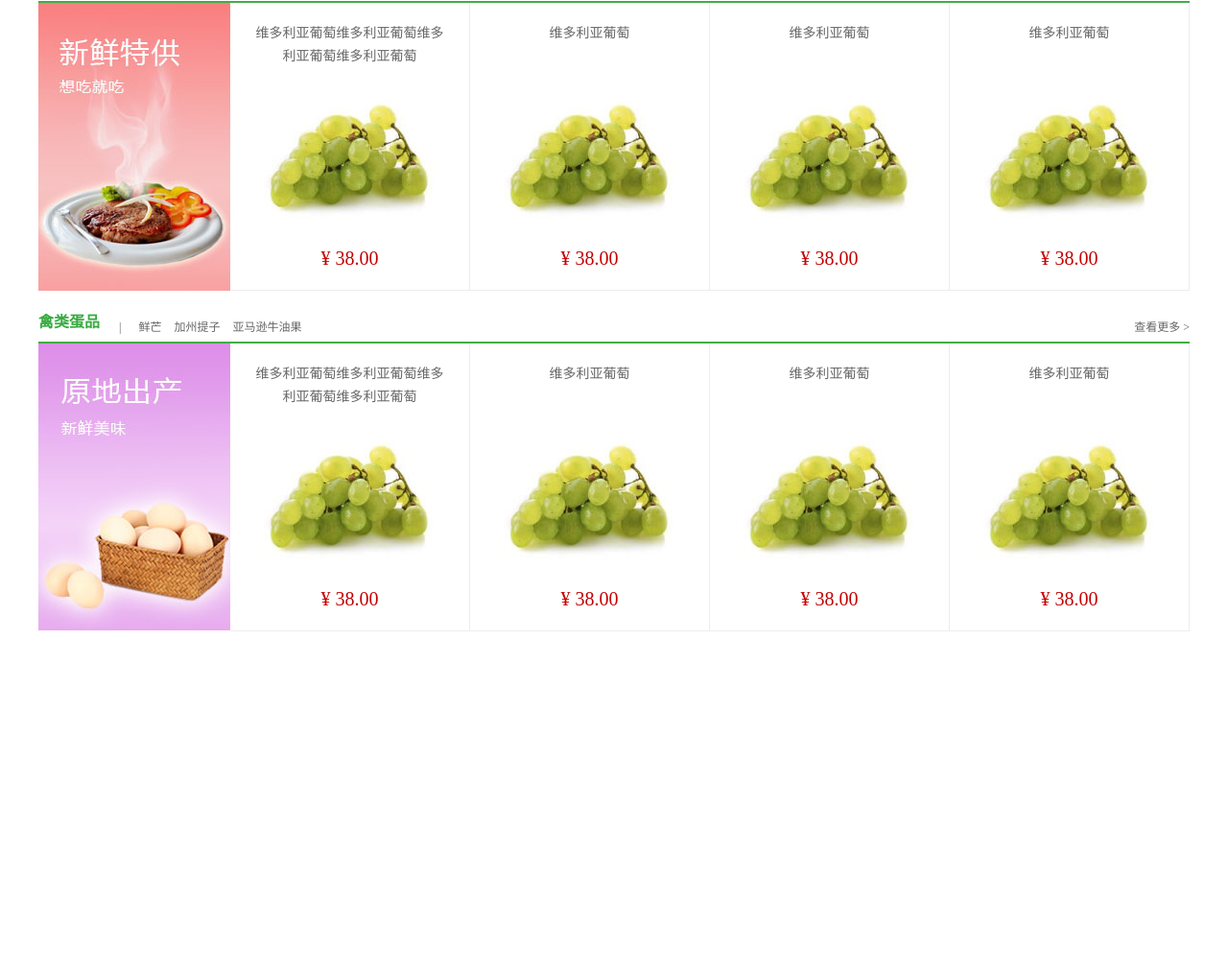
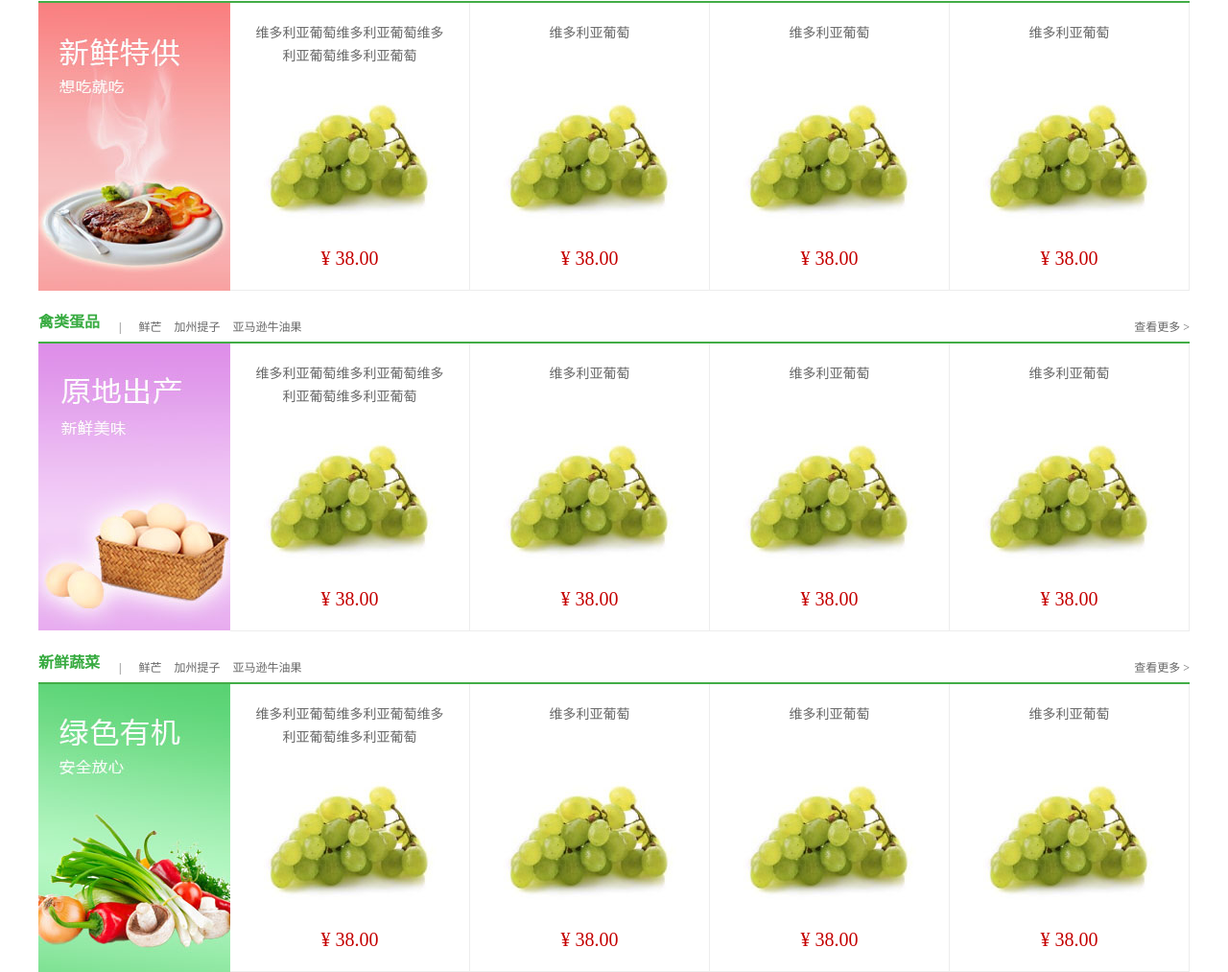
Before and after one commit to lb2281075105/LBDailyFresh, a plain HTML site: page index.html in a window 1280 px wide. Shown: the part 1221-2234 px from the top of the page at 96% size. Before the commit the page ends 1879 px from the top, so only its background shows below. Drawn offline with Linux system fonts and the light colour scheme.

Commit message:
商品第五个列表完成

```diff
--- a/index.html
+++ b/index.html
@@ -236,5 +236,43 @@
         </ul>
     </div>
 </div>
+<div class="list_model">
+    <div class="list_title clearfix">
+        <h3 class="fl" id="model05">新鲜蔬菜</h3>
+        <div class="subtitle fl">
+            <span>|</span>
+            <a href="#">鲜芒</a>
+            <a href="#">加州提子</a>
+            <a href="#">亚马逊牛油果</a>
+        </div>
+        <a href="#" class="goods_more fr">查看更多 ></a>
+    </div>
+
+    <div class="goods_con clearfix">
+        <div class="goods_banner fl"><img src="images/banner05.jpg"></div>
+        <ul class="goods_list fl">
+            <li>
+                <h4><a href="#">维多利亚葡萄维多利亚葡萄维多利亚葡萄维多利亚葡萄</a></h4>
+                <a href="#"><img src="images/goods.jpg"></a>
+                <div class="prize">¥ 38.00</div>
+            </li>
+            <li>
+                <h4><a href="#">维多利亚葡萄</a></h4>
+                <a href="#"><img src="images/goods.jpg"></a>
+                <div class="prize">¥ 38.00</div>
+            </li>
+            <li>
+                <h4><a href="#">维多利亚葡萄</a></h4>
+                <a href="#"><img src="images/goods.jpg"></a>
+                <div class="prize">¥ 38.00</div>
+            </li>
+            <li>
+                <h4><a href="#">维多利亚葡萄</a></h4>
+                <a href="#"><img src="images/goods.jpg"></a>
+                <div class="prize">¥ 38.00</div>
+            </li>
+        </ul>
+    </div>
+</div>
 </body>
 </html>
```
